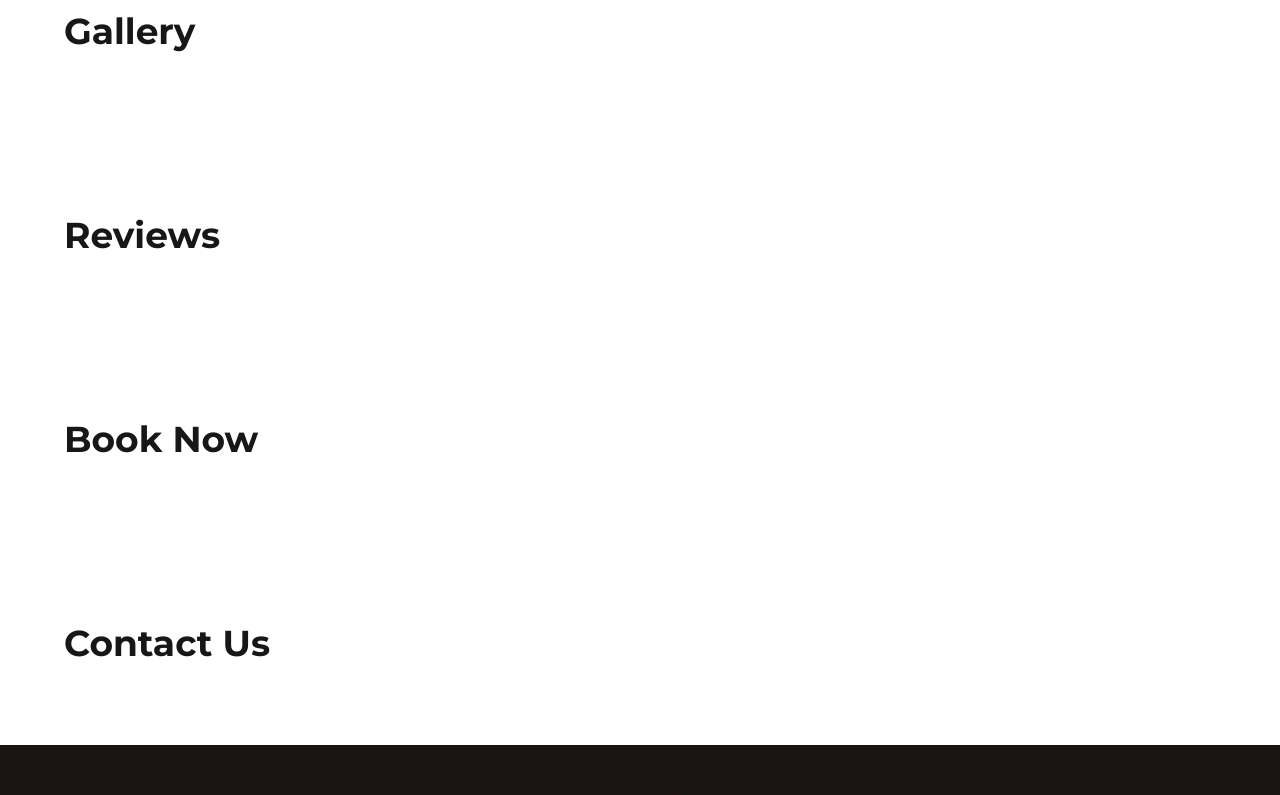
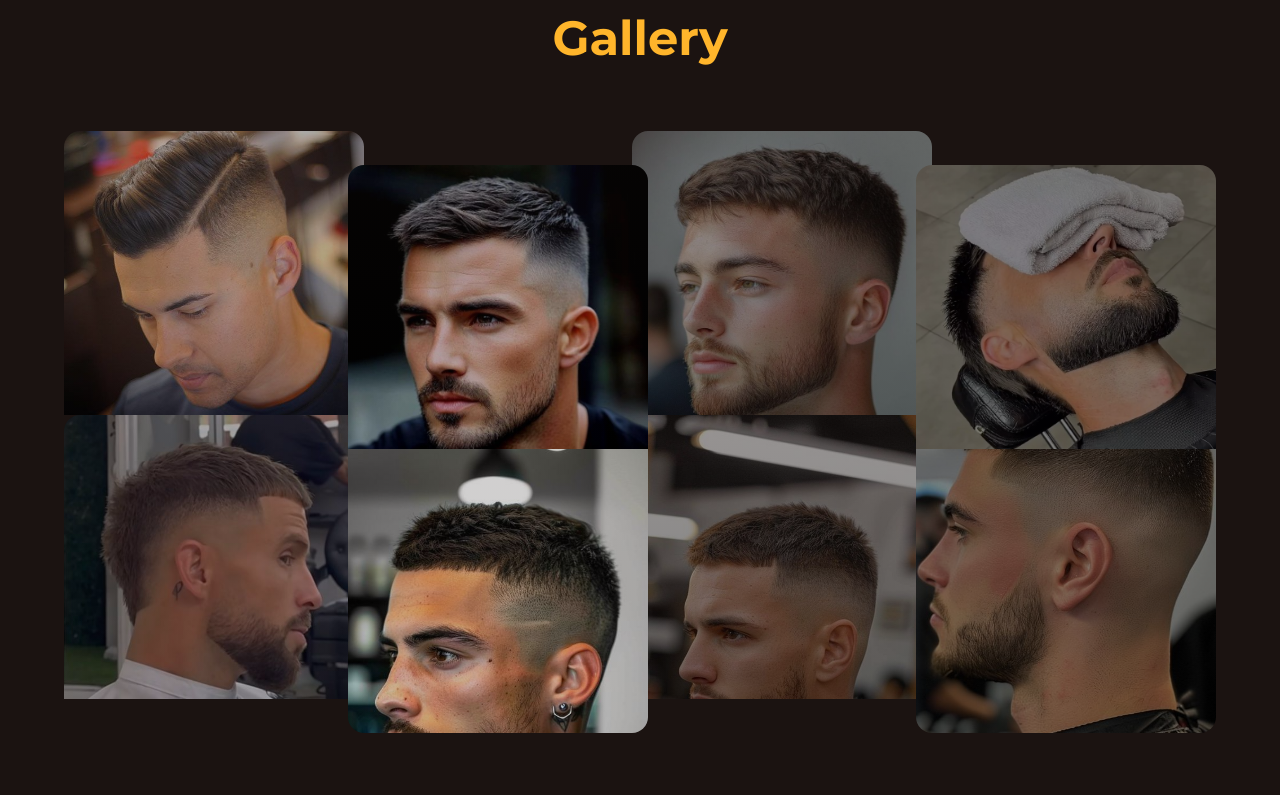
Before and after one commit to LataM88/fade-blade, a Next.js app: page / in a window 1280 px wide. Shown: the part 2940-3735 px from the top of the page. Built offline with nearby package versions, Linux system fonts and the light colour scheme.

Commit message:
gallery section

```diff
--- a/src/app/components/landing/GallerySection/GallerySection.module.css
+++ b/src/app/components/landing/GallerySection/GallerySection.module.css
@@ -1,6 +1,6 @@
 .section {
     padding: 80px 0;
-    background-color: var(--background);
+    background-color: var(--brown-secondary);
 }
 
 .container {
@@ -8,3 +8,149 @@
     margin: 0 auto;
     padding: 0 24px;
 }
+
+.section h1 {
+    color: var(--primary-yellow);
+    display: flex;
+    justify-content: center;
+    align-items: center;
+    margin-bottom: 64px;
+}
+
+.upperWrapper {
+    display: flex;
+    flex-direction: row;
+    margin-left: 64px;
+    margin-right: 64px;
+}
+
+.upperImage1 {
+    background-image:
+        linear-gradient(rgba(27, 19, 017, 0.3),
+            rgba(0, 0, 0, 0.3)),
+        url('/images/gallery/haircut1.jpg');
+    width: 341px;
+    height: 284px;
+    background-size: cover;
+    border-top-left-radius: 16px;
+    border-top-right-radius: 16px;
+    background-position: center;
+}
+
+.upperImage2 {
+    z-index: 1;
+    background-image:
+        linear-gradient(rgba(27, 19, 017, 0.2),
+            rgba(0, 0, 0, 0.2)),
+        url('/images/gallery/haircut2.jpg');
+    width: 341px;
+    height: 284px;
+    background-size: cover;
+    border-top-left-radius: 16px;
+    border-top-right-radius: 16px;
+    background-position-x: center;
+    margin-top: 34px;
+    margin-left: -16px;
+    margin-right: -16px;
+}
+
+.upperImage3 {
+    background-image:
+        linear-gradient(rgba(27, 19, 017, 0.45),
+            rgba(0, 0, 0, 0.5)),
+        url('/images/gallery/haircut.3.jpg');
+    width: 341px;
+    height: 284px;
+    background-size: cover;
+    border-top-left-radius: 16px;
+    border-top-right-radius: 16px;
+    background-position-x: center;
+}
+
+.upperImage4 {
+    z-index: 1;
+    background-image:
+        linear-gradient(rgba(0, 0, 0, 0.5),
+            rgba(0, 0, 0, 0.5)),
+        url('/images/gallery/haircut4.jpg');
+    width: 341px;
+    height: 284px;
+    background-size: cover;
+    border-top-left-radius: 16px;
+    border-top-right-radius: 16px;
+    margin-top: 34px;
+    background-position: center;
+    margin-left: -16px;
+}
+
+.lowerWrapper {
+    display: flex;
+    flex-direction: row;
+    margin-left: 64px;
+    margin-right: 64px;
+    margin-top: -34px;
+}
+
+.lowerImage1 {
+    background-image:
+        linear-gradient(rgba(27, 19, 017, 0.3),
+            rgba(0, 0, 0, 0.3)),
+        url('/images/gallery/haircut5.jpg');
+    width: 341px;
+    height: 284px;
+    background-size: cover;
+    border-top-left-radius: 16px;
+    border-top-right-radius: 16px;
+    background-position-x: center;
+}
+
+.lowerImage2 {
+    z-index: 1;
+    background-image:
+        linear-gradient(rgba(27, 19, 017, 0.2),
+            rgba(0, 0, 0, 0.2)),
+        url('/images/gallery/haircut6.jpg');
+    width: 341px;
+    height: 284px;
+    background-size: cover;
+    border-bottom-left-radius: 16px;
+    border-bottom-right-radius: 16px;
+    background-position-x: center;
+    margin-top: 34px;
+    margin-left: -16px;
+    margin-right: -16px;
+}
+
+.lowerImage3 {
+    background-image:
+        linear-gradient(rgba(27, 19, 017, 0.45),
+            rgba(0, 0, 0, 0.5)),
+        url('/images/gallery/haircut.7.jpg');
+    width: 341px;
+    height: 284px;
+    background-size: cover;
+    border-top-left-radius: 16px;
+    border-top-right-radius: 16px;
+    background-position-x: center;
+}
+
+.lowerImage4 {
+    z-index: 1;
+    background-image:
+        linear-gradient(rgba(0, 0, 0, 0.5),
+            rgba(0, 0, 0, 0.5)),
+        url('/images/gallery/haircut8.jpg');
+    width: 341px;
+    height: 284px;
+    background-size: cover;
+    border-bottom-left-radius: 16px;
+    border-bottom-right-radius: 16px;
+    margin-top: 34px;
+    background-position: center;
+    margin-left: -16px;
+}
+
+.btnWrapper {
+    margin-top: 64px;
+    margin-left: 64px;
+}
--- a/src/app/components/landing/GallerySection/GallerySection.tsx
+++ b/src/app/components/landing/GallerySection/GallerySection.tsx
@@ -1,10 +1,26 @@
 import styles from './GallerySection.module.css';
+import Button from '../../ui/Button';
 
 export default function GallerySection() {
     return (
         <section className={styles.section}>
             <div className={styles.container}>
-                <h2>Gallery</h2>
+                <h1>Gallery</h1>
+            </div>
+            <div className={styles.upperWrapper}>
+                <div className={styles.upperImage1}></div>
+                <div className={styles.upperImage2}></div>
+                <div className={styles.upperImage3}></div>
+                <div className={styles.upperImage4}></div>
+            </div>
+            <div className={styles.lowerWrapper}>
+                <div className={styles.lowerImage1}></div>
+                <div className={styles.lowerImage2}></div>
+                <div className={styles.lowerImage3}></div>
+                <div className={styles.lowerImage4}></div>
+            </div>
+            <div className={styles.btnWrapper}>
+                <Button variant="gallery">See more photos</Button>
             </div>
         </section>
     );
--- a/src/app/components/ui/Button.module.css
+++ b/src/app/components/ui/Button.module.css
@@ -33,3 +33,19 @@
     background-color: var(--primary-yellow);
     color: var(--white);
 }
+
+.gallery {
+    width: 248px;
+    height: 65px;
+    font-size: 20px;
+    font-weight: 400;
+    border-radius: 16px;
+    border: 1px solid var(--primary-yellow);
+    background-color: var(--border-white-22);
+    color: var(--white);
+}
+
+.gallery:hover {
+    background-color: var(--primary-yellow);
+    color: var(--brown-secondary);
+}
--- a/src/app/components/ui/Button.tsx
+++ b/src/app/components/ui/Button.tsx
@@ -2,7 +2,7 @@ import styles from './Button.module.css';
 import React, { ButtonHTMLAttributes } from 'react';
 
 type ButtonProps = {
-    variant?: 'book-appointment' | 'portfolio' | 'reservation' | 'login';
+    variant?: 'book-appointment' | 'portfolio' | 'gallery' | 'login';
 } & ButtonHTMLAttributes<HTMLButtonElement>;
 
 const Button: React.FC<ButtonProps> = ({ children, variant = 'book-appointment', ...props }) => {
```
Also changed, not shown: 1 other file (tests, documents, lock files or other folders).
